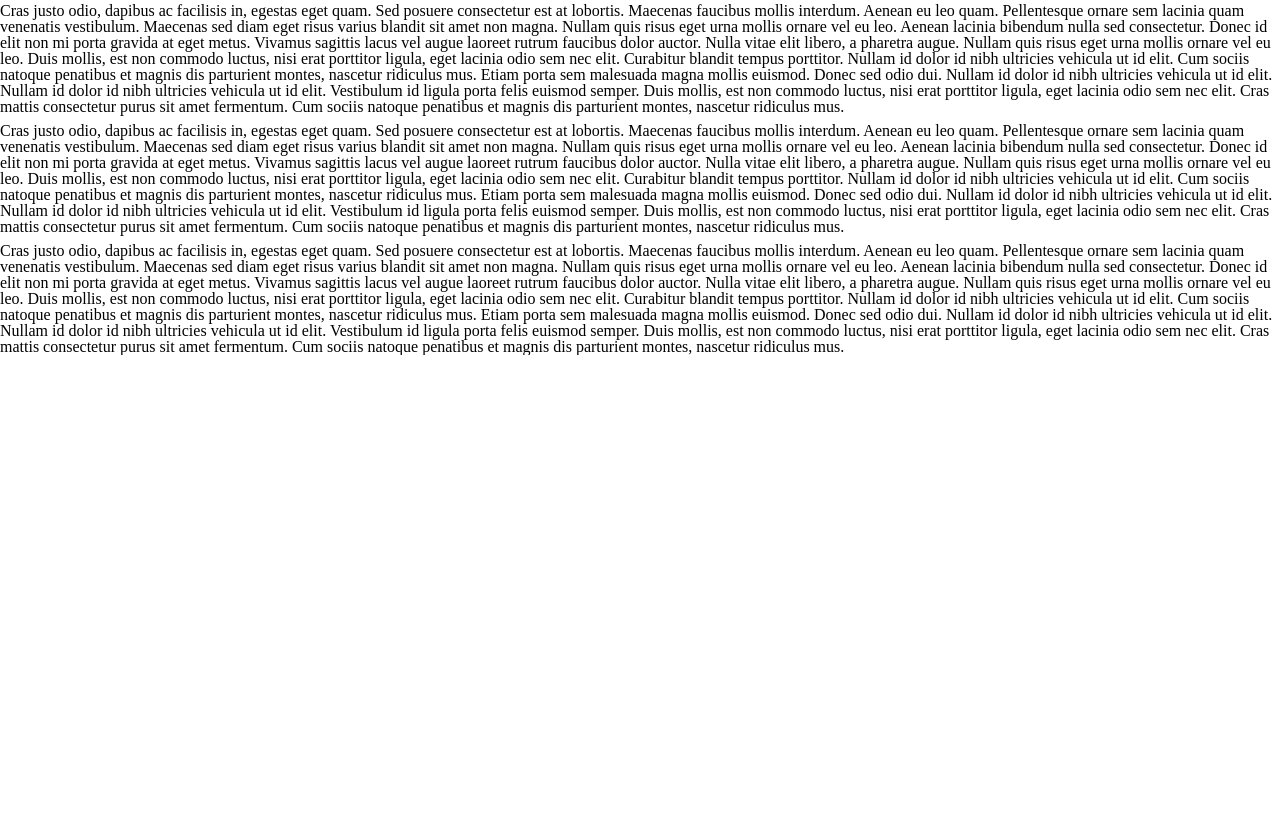
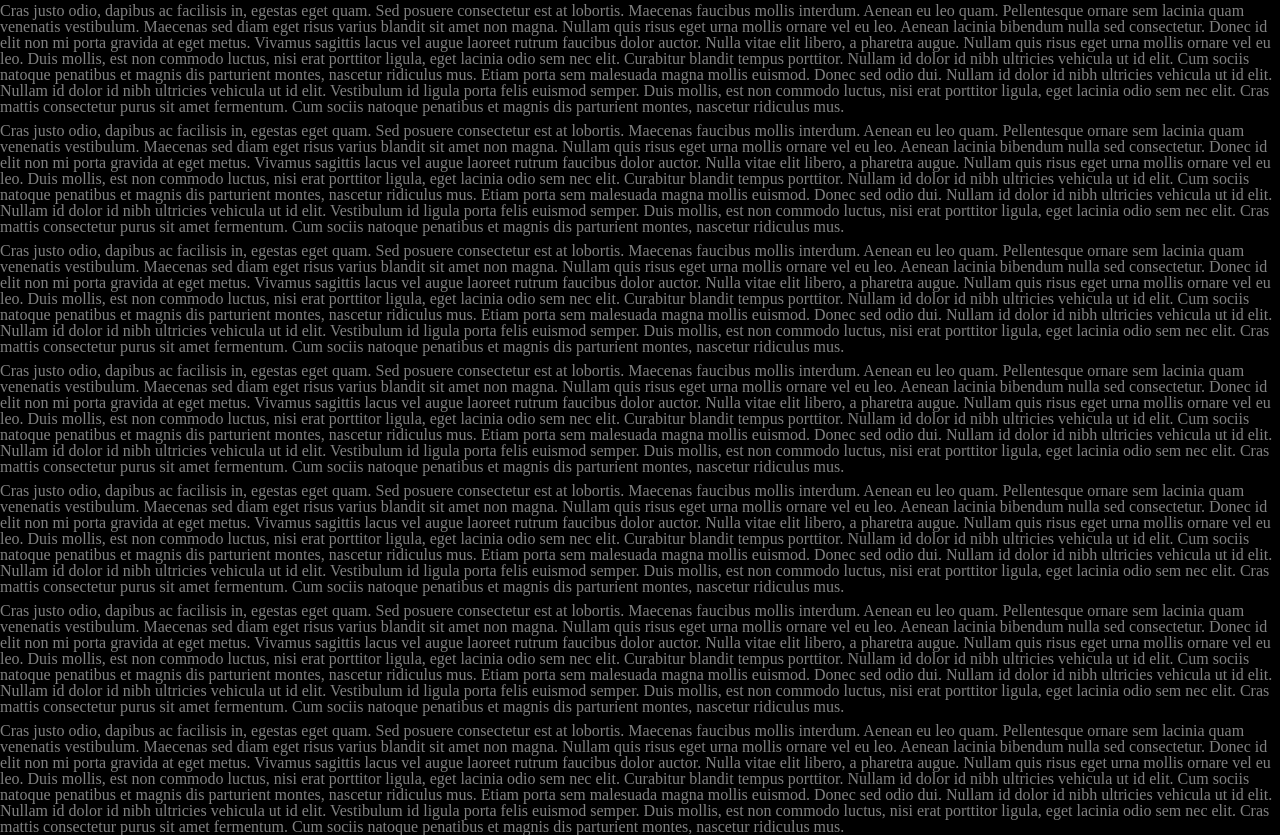
Before and after one commit to stevethemacguy/Web-Portfolio, a plain HTML site: page index.html in a window 1280 px wide. Shown: the part 979-1814 px from the top of the page. Before the commit the page ends 1334 px from the top, so only its background shows below. Drawn offline with nearby package versions, Linux system fonts and the light colour scheme.

Commit message:
Page now defaults to dark them. Logo link now works.

```diff
--- a/index.html
+++ b/index.html
@@ -7,11 +7,11 @@
     <link rel="stylesheet" href="css/reset.css" type="text/css" media="screen">
     <link rel="stylesheet" href="css/style.css" type="text/css" media="screen">
 </head>
-    <body class="">
+    <body class="dark">
         <header>
             <a class="toggleTheme">Dark Theme</a>
             <div class="headerContainer">
-                <img class="sdunnLogo" src="images/sdunnLogo-teal.png"/>
+                <a href="#"><img class="sdunnLogo" src="images/sdunnLogo-teal.png"/></a>
                 <nav>
                     <ul>
                         <li><a class="portfolio">Projects</a></li>
@@ -55,6 +55,22 @@
                Aenean lacinia bibendum nulla sed consectetur. Donec id elit non mi porta gravida at eget metus. Vivamus sagittis lacus vel augue laoreet rutrum faucibus dolor auctor. Nulla vitae elit libero, a pharetra augue. Nullam quis risus eget urna mollis ornare vel eu leo.
                Duis mollis, est non commodo luctus, nisi erat porttitor ligula, eget lacinia odio sem nec elit. Curabitur blandit tempus porttitor. Nullam id dolor id nibh ultricies vehicula ut id elit. Cum sociis natoque penatibus et magnis dis parturient montes, nascetur ridiculus mus. Etiam porta sem malesuada magna mollis euismod. Donec sed odio dui. Nullam id dolor id nibh ultricies vehicula ut id elit.
                Nullam id dolor id nibh ultricies vehicula ut id elit. Vestibulum id ligula porta felis euismod semper. Duis mollis, est non commodo luctus, nisi erat porttitor ligula, eget lacinia odio sem nec elit. Cras mattis consectetur purus sit amet fermentum. Cum sociis natoque penatibus et magnis dis parturient montes, nascetur ridiculus mus.</p>
+               <p>Cras justo odio, dapibus ac facilisis in, egestas eget quam. Sed posuere consectetur est at lobortis. Maecenas faucibus mollis interdum. Aenean eu leo quam. Pellentesque ornare sem lacinia quam venenatis vestibulum. Maecenas sed diam eget risus varius blandit sit amet non magna. Nullam quis risus eget urna mollis ornare vel eu leo.
+               Aenean lacinia bibendum nulla sed consectetur. Donec id elit non mi porta gravida at eget metus. Vivamus sagittis lacus vel augue laoreet rutrum faucibus dolor auctor. Nulla vitae elit libero, a pharetra augue. Nullam quis risus eget urna mollis ornare vel eu leo.
+               Duis mollis, est non commodo luctus, nisi erat porttitor ligula, eget lacinia odio sem nec elit. Curabitur blandit tempus porttitor. Nullam id dolor id nibh ultricies vehicula ut id elit. Cum sociis natoque penatibus et magnis dis parturient montes, nascetur ridiculus mus. Etiam porta sem malesuada magna mollis euismod. Donec sed odio dui. Nullam id dolor id nibh ultricies vehicula ut id elit.
+               Nullam id dolor id nibh ultricies vehicula ut id elit. Vestibulum id ligula porta felis euismod semper. Duis mollis, est non commodo luctus, nisi erat porttitor ligula, eget lacinia odio sem nec elit. Cras mattis consectetur purus sit amet fermentum. Cum sociis natoque penatibus et magnis dis parturient montes, nascetur ridiculus mus.</p>
+            <p>Cras justo odio, dapibus ac facilisis in, egestas eget quam. Sed posuere consectetur est at lobortis. Maecenas faucibus mollis interdum. Aenean eu leo quam. Pellentesque ornare sem lacinia quam venenatis vestibulum. Maecenas sed diam eget risus varius blandit sit amet non magna. Nullam quis risus eget urna mollis ornare vel eu leo.
+               Aenean lacinia bibendum nulla sed consectetur. Donec id elit non mi porta gravida at eget metus. Vivamus sagittis lacus vel augue laoreet rutrum faucibus dolor auctor. Nulla vitae elit libero, a pharetra augue. Nullam quis risus eget urna mollis ornare vel eu leo.
+               Duis mollis, est non commodo luctus, nisi erat porttitor ligula, eget lacinia odio sem nec elit. Curabitur blandit tempus porttitor. Nullam id dolor id nibh ultricies vehicula ut id elit. Cum sociis natoque penatibus et magnis dis parturient montes, nascetur ridiculus mus. Etiam porta sem malesuada magna mollis euismod. Donec sed odio dui. Nullam id dolor id nibh ultricies vehicula ut id elit.
+               Nullam id dolor id nibh ultricies vehicula ut id elit. Vestibulum id ligula porta felis euismod semper. Duis mollis, est non commodo luctus, nisi erat porttitor ligula, eget lacinia odio sem nec elit. Cras mattis consectetur purus sit amet fermentum. Cum sociis natoque penatibus et magnis dis parturient montes, nascetur ridiculus mus.</p>
+            <p>Cras justo odio, dapibus ac facilisis in, egestas eget quam. Sed posuere consectetur est at lobortis. Maecenas faucibus mollis interdum. Aenean eu leo quam. Pellentesque ornare sem lacinia quam venenatis vestibulum. Maecenas sed diam eget risus varius blandit sit amet non magna. Nullam quis risus eget urna mollis ornare vel eu leo.
+               Aenean lacinia bibendum nulla sed consectetur. Donec id elit non mi porta gravida at eget metus. Vivamus sagittis lacus vel augue laoreet rutrum faucibus dolor auctor. Nulla vitae elit libero, a pharetra augue. Nullam quis risus eget urna mollis ornare vel eu leo.
+               Duis mollis, est non commodo luctus, nisi erat porttitor ligula, eget lacinia odio sem nec elit. Curabitur blandit tempus porttitor. Nullam id dolor id nibh ultricies vehicula ut id elit. Cum sociis natoque penatibus et magnis dis parturient montes, nascetur ridiculus mus. Etiam porta sem malesuada magna mollis euismod. Donec sed odio dui. Nullam id dolor id nibh ultricies vehicula ut id elit.
+               Nullam id dolor id nibh ultricies vehicula ut id elit. Vestibulum id ligula porta felis euismod semper. Duis mollis, est non commodo luctus, nisi erat porttitor ligula, eget lacinia odio sem nec elit. Cras mattis consectetur purus sit amet fermentum. Cum sociis natoque penatibus et magnis dis parturient montes, nascetur ridiculus mus.</p>
+            <p>Cras justo odio, dapibus ac facilisis in, egestas eget quam. Sed posuere consectetur est at lobortis. Maecenas faucibus mollis interdum. Aenean eu leo quam. Pellentesque ornare sem lacinia quam venenatis vestibulum. Maecenas sed diam eget risus varius blandit sit amet non magna. Nullam quis risus eget urna mollis ornare vel eu leo.
+               Aenean lacinia bibendum nulla sed consectetur. Donec id elit non mi porta gravida at eget metus. Vivamus sagittis lacus vel augue laoreet rutrum faucibus dolor auctor. Nulla vitae elit libero, a pharetra augue. Nullam quis risus eget urna mollis ornare vel eu leo.
+               Duis mollis, est non commodo luctus, nisi erat porttitor ligula, eget lacinia odio sem nec elit. Curabitur blandit tempus porttitor. Nullam id dolor id nibh ultricies vehicula ut id elit. Cum sociis natoque penatibus et magnis dis parturient montes, nascetur ridiculus mus. Etiam porta sem malesuada magna mollis euismod. Donec sed odio dui. Nullam id dolor id nibh ultricies vehicula ut id elit.
+               Nullam id dolor id nibh ultricies vehicula ut id elit. Vestibulum id ligula porta felis euismod semper. Duis mollis, est non commodo luctus, nisi erat porttitor ligula, eget lacinia odio sem nec elit. Cras mattis consectetur purus sit amet fermentum. Cum sociis natoque penatibus et magnis dis parturient montes, nascetur ridiculus mus.</p>
         </div>
         <script src="http://code.jquery.com/jquery-1.11.1.min.js"></script>
         <script type="text/javascript" src="js/main.js"></script>
```
